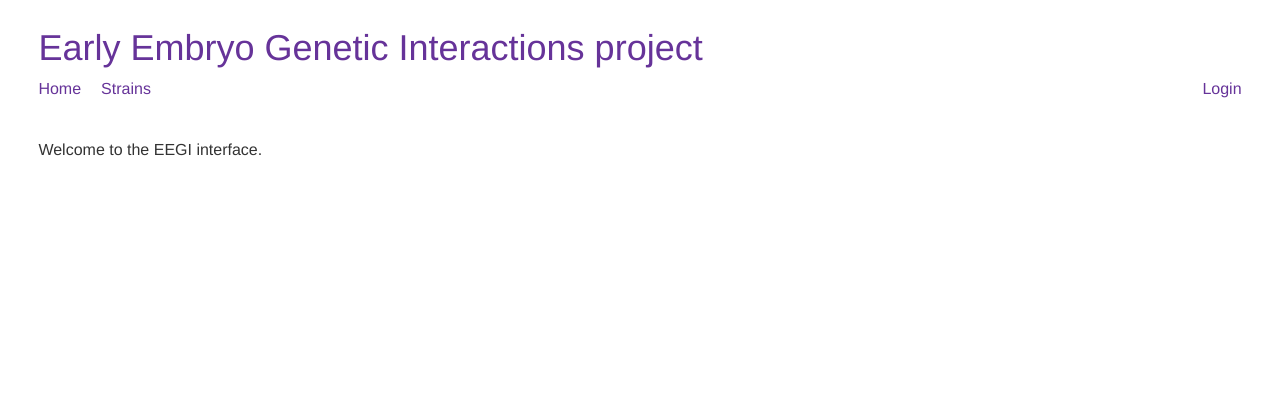
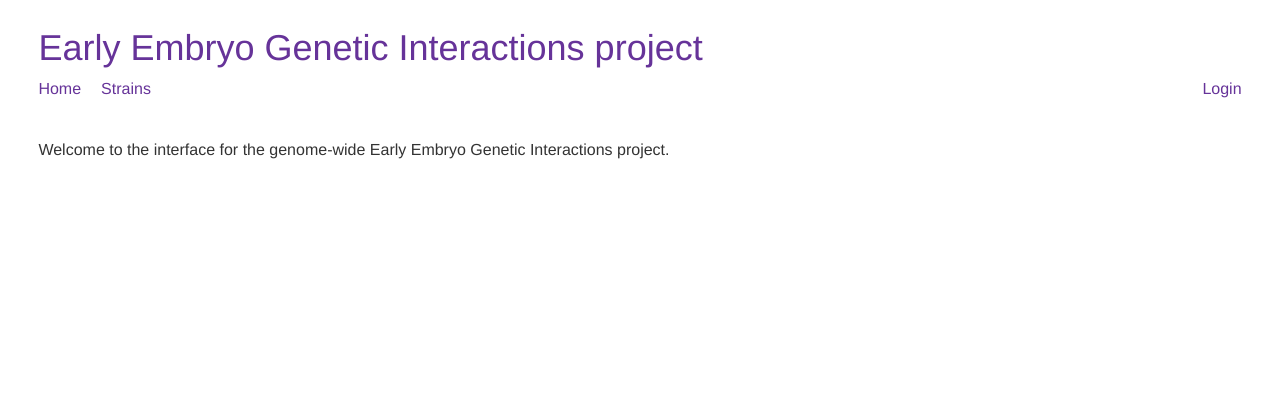
Before and after one commit to katur/eegi, a Django app: template website/templates/home.html in a window 1280 px wide. Shown: the top 420 px of the page. Run offline with Django 3.2, Linux system fonts and the light colour scheme; the template is opened without the code that fills it, so the values that code supplies are empty; some libraries are stand-ins or nearby versions.

Commit message:
welcome message

```diff
--- a/website/templates/home.html
+++ b/website/templates/home.html
@@ -1,5 +1,6 @@
 {% extends "base.html" %}
 
 {% block content %}
-Welcome to the EEGI interface.
+Welcome to the interface for the genome-wide
+Early Embryo Genetic Interactions project.
 {% endblock content %}
```
